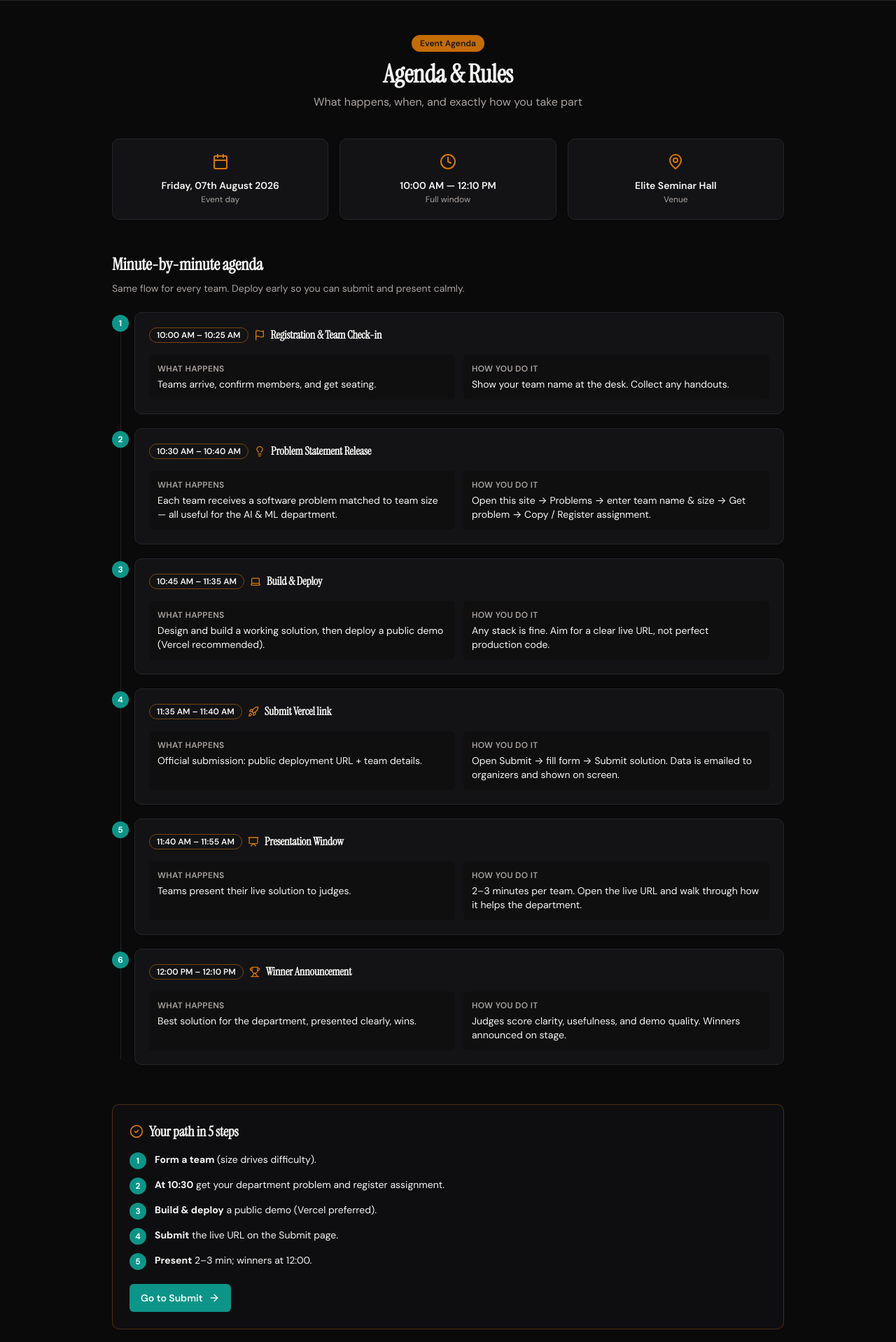
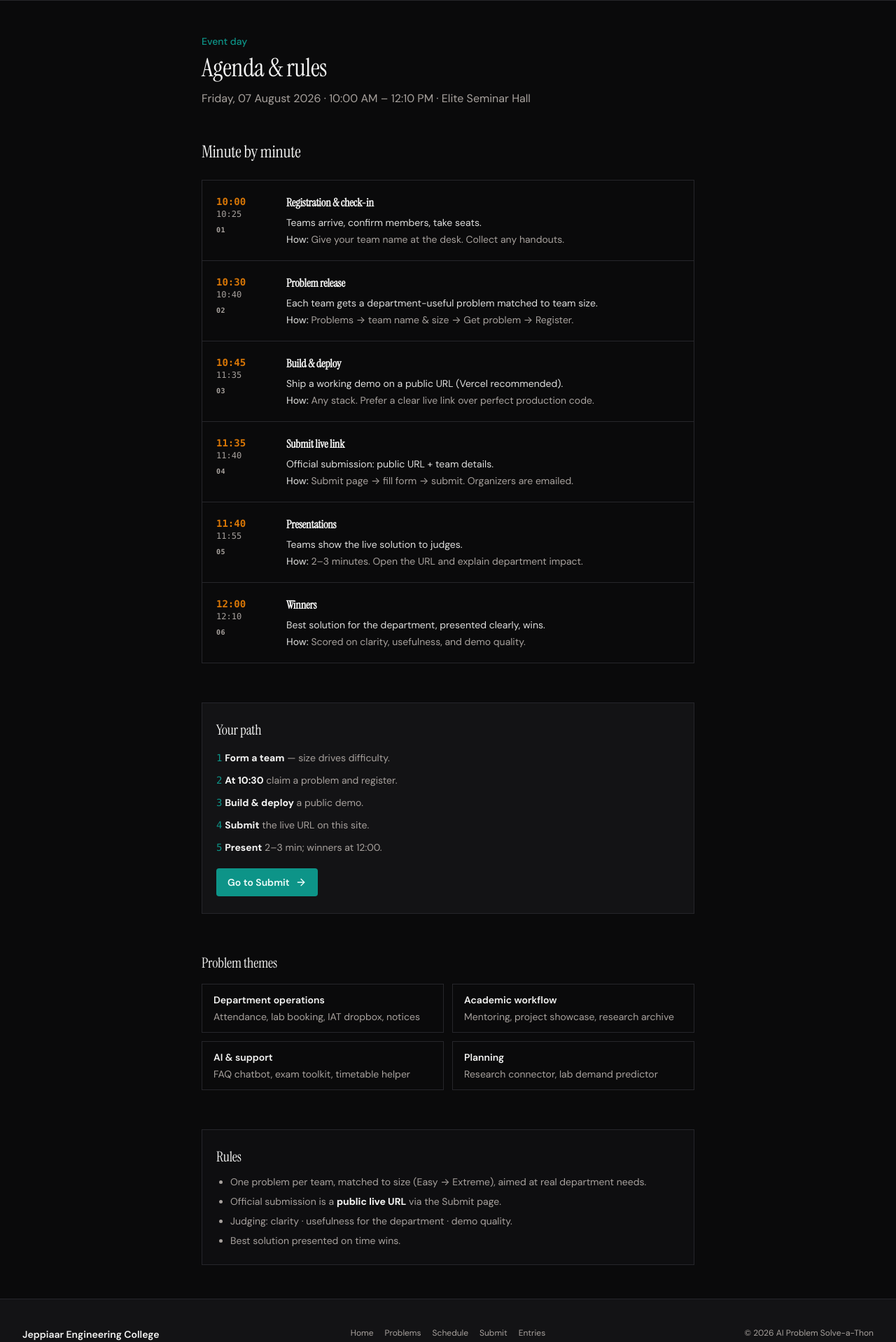
Before and after one commit to sairambn/AI-Competition, a React (Vite) app: page /schedule in a window 1280 px wide. Shown: the part 60-1978 px from the top of the page at 70% size. Built offline with nearby package versions, Linux system fonts and the light colour scheme.

Commit message:
Elite schedule page: editorial layout, no AI card grid or pill badges

```diff
--- a/src/pages/SchedulePage.tsx
+++ b/src/pages/SchedulePage.tsx
@@ -1,257 +1,172 @@
 import { Link } from "react-router-dom";
-import {
-  Calendar,
-  Clock,
-  MapPin,
-  Trophy,
-  Users,
-  Lightbulb,
-  Code,
-  Flag,
-  Laptop,
-  Presentation,
-  CheckCircle2,
-  Rocket,
-  ArrowRight,
-} from "lucide-react";
+import { ArrowRight } from "lucide-react";
 
 const agenda = [
   {
-    time: "10:00 AM",
-    end: "10:25 AM",
-    label: "Registration & Team Check-in",
-    what: "Teams arrive, confirm members, and get seating.",
-    how: "Show your team name at the desk. Collect any handouts.",
-    icon: Flag,
+    time: "10:00",
+    end: "10:25",
+    label: "Registration & check-in",
+    what: "Teams arrive, confirm members, take seats.",
+    how: "Give your team name at the desk. Collect any handouts.",
   },
   {
-    time: "10:30 AM",
-    end: "10:40 AM",
-    label: "Problem Statement Release",
-    what: "Each team receives a software problem matched to team size — all useful for the AI & ML department.",
-    how: "Open this site → Problems → enter team name & size → Get problem → Copy / Register assignment.",
-    icon: Lightbulb,
+    time: "10:30",
+    end: "10:40",
+    label: "Problem release",
+    what: "Each team gets a department-useful problem matched to team size.",
+    how: "Problems → team name & size → Get problem → Register.",
   },
   {
-    time: "10:45 AM",
-    end: "11:35 AM",
-    label: "Build & Deploy",
-    what: "Design and build a working solution, then deploy a public demo (Vercel recommended).",
-    how: "Any stack is fine. Aim for a clear live URL, not perfect production code.",
-    icon: Laptop,
+    time: "10:45",
+    end: "11:35",
+    label: "Build & deploy",
+    what: "Ship a working demo on a public URL (Vercel recommended).",
+    how: "Any stack. Prefer a clear live link over perfect production code.",
   },
   {
-    time: "11:35 AM",
-    end: "11:40 AM",
-    label: "Submit Vercel link",
-    what: "Official submission: public deployment URL + team details.",
-    how: "Open Submit → fill form → Submit solution. Data is emailed to organizers and shown on screen.",
-    icon: Rocket,
+    time: "11:35",
+    end: "11:40",
+    label: "Submit live link",
+    what: "Official submission: public URL + team details.",
+    how: "Submit page → fill form → submit. Organizers are emailed.",
   },
   {
-    time: "11:40 AM",
-    end: "11:55 AM",
-    label: "Presentation Window",
-    what: "Teams present their live solution to judges.",
-    how: "2–3 minutes per team. Open the live URL and walk through how it helps the department.",
-    icon: Presentation,
+    time: "11:40",
+    end: "11:55",
+    label: "Presentations",
+    what: "Teams show the live solution to judges.",
+    how: "2–3 minutes. Open the URL and explain department impact.",
   },
   {
-    time: "12:00 PM",
-    end: "12:10 PM",
-    label: "Winner Announcement",
+    time: "12:00",
+    end: "12:10",
+    label: "Winners",
     what: "Best solution for the department, presented clearly, wins.",
-    how: "Judges score clarity, usefulness, and demo quality. Winners announced on stage.",
-    icon: Trophy,
-  },
-];
-
-const categories = [
-  {
-    icon: Code,
-    label: "Department Operations",
-    examples: "Attendance, lab booking, IAT dropbox, notices",
-  },
-  {
-    icon: Users,
-    label: "Academic Workflow",
-    examples: "Mentoring, project showcase, research archive",
-  },
-  {
-    icon: Lightbulb,
-    label: "AI & Support",
-    examples: "FAQ chatbot, exam toolkit, timetable helper",
-  },
-  {
-    icon: Trophy,
-    label: "Planning & Collaboration",
-    examples: "Research connector, lab demand predictor",
+    how: "Scored on clarity, usefulness, and demo quality.",
   },
 ];
 
 export function SchedulePage() {
   return (
-    <div className="mx-auto max-w-5xl px-4 py-12 sm:px-6 lg:px-8">
-      <div className="mb-10 animate-fade-up text-center">
-        <span className="mb-3 inline-flex rounded-full bg-accent/90 px-3 py-1 text-xs font-semibold text-accent-foreground">
-          Event Agenda
-        </span>
-        <h1 className="text-3xl font-bold text-foreground sm:text-4xl">
-          Agenda & Rules
+    <div className="mx-auto max-w-3xl px-4 py-12 sm:px-6 lg:px-8">
+      <header className="mb-12 animate-fade-up">
+        <p className="text-sm font-medium text-primary">Event day</p>
+        <h1 className="mt-2 text-3xl text-foreground sm:text-4xl">
+          Agenda & rules
         </h1>
-        <p className="mt-2 text-muted-foreground">
-          What happens, when, and exactly how you take part
+        <p className="mt-3 text-muted-foreground">
+          Friday, 07 August 2026 · 10:00 AM – 12:10 PM · Elite Seminar Hall
         </p>
-      </div>
+      </header>
 
-      <div className="stagger mb-12 grid gap-4 sm:grid-cols-3">
-        {[
-          { icon: Calendar, text: "Friday, 07th August 2026", sub: "Event day" },
-          { icon: Clock, text: "10:00 AM — 12:10 PM", sub: "Full window" },
-          { icon: MapPin, text: "Elite Seminar Hall", sub: "Venue" },
-        ].map((item) => (
-          <div
-            key={item.text}
-            className="card-lift rounded-xl border border-border bg-card p-5 text-center shadow-sm"
-          >
-            <item.icon className="mx-auto h-6 w-6 text-gold" />
-            <p className="mt-3 text-sm font-semibold text-foreground">{item.text}</p>
-            <p className="mt-0.5 text-xs text-muted-foreground">{item.sub}</p>
-          </div>
-        ))}
-      </div>
+      <section className="mb-14">
+        <h2 className="mb-6 text-2xl text-foreground">Minute by minute</h2>
+        <ol className="divide-y divide-border border border-border">
+          {agenda.map((item, index) => (
+            <li key={item.time} className="grid gap-3 px-5 py-5 sm:grid-cols-[5.5rem_1fr]">
+              <div className="font-mono text-sm">
+                <p className="font-semibold text-accent">{item.time}</p>
+                <p className="text-xs text-muted-foreground">{item.end}</p>
+                <p className="mt-2 text-[10px] font-semibold uppercase tracking-wider text-muted-foreground">
+                  {String(index + 1).padStart(2, "0")}
+                </p>
+              </div>
+              <div>
+                <h3 className="text-base font-semibold text-foreground">
+                  {item.label}
+                </h3>
+                <p className="mt-1.5 text-sm text-foreground/90">{item.what}</p>
+                <p className="mt-1 text-sm text-muted-foreground">
+                  <span className="font-medium text-foreground/80">How: </span>
+                  {item.how}
+                </p>
+              </div>
+            </li>
+          ))}
+        </ol>
+      </section>
 
-      <div className="mb-14">
-        <h2 className="mb-2 text-2xl font-bold text-foreground">Minute-by-minute agenda</h2>
-        <p className="mb-6 text-sm text-muted-foreground">
-          Same flow for every team. Deploy early so you can submit and present calmly.
-        </p>
-        <div className="relative space-y-5 pl-8 before:absolute before:left-3 before:top-2 before:h-[calc(100%-1rem)] before:w-px before:bg-border">
-          {agenda.map((item, index) => (
-            <div key={item.time} className="relative">
-              <span className="absolute -left-8 top-1 flex h-6 w-6 items-center justify-center rounded-full bg-primary text-xs font-bold text-primary-foreground">
-                {index + 1}
-              </span>
-              <div className="card-lift rounded-xl border border-border bg-card p-5 shadow-sm">
-                <div className="flex flex-wrap items-center gap-2">
-                  <span className="rounded-full border border-gold/50 px-2.5 py-0.5 text-xs font-semibold text-foreground">
-                    {item.time} – {item.end}
-                  </span>
-                  <item.icon className="h-4 w-4 text-gold" />
-                  <h3 className="font-semibold text-foreground">{item.label}</h3>
-                </div>
-                <div className="mt-4 grid gap-3 sm:grid-cols-2">
-                  <div className="rounded-lg bg-parchment/80 p-3">
-                    <p className="text-xs font-semibold uppercase tracking-wide text-olive">
-                      What happens
-                    </p>
-                    <p className="mt-1 text-sm text-foreground">{item.what}</p>
-                  </div>
-                  <div className="rounded-lg bg-parchment/80 p-3">
-                    <p className="text-xs font-semibold uppercase tracking-wide text-olive">
-                      How you do it
-                    </p>
-                    <p className="mt-1 text-sm text-foreground">{item.how}</p>
-                  </div>
-                </div>
-              </div>
-            </div>
-          ))}
-        </div>
-      </div>
-
-      <div className="mb-14 rounded-xl border border-gold/30 bg-parchment p-6">
-        <h2 className="flex items-center gap-2 text-xl font-bold text-foreground">
-          <CheckCircle2 className="h-5 w-5 text-gold" />
-          Your path in 5 steps
-        </h2>
-        <ol className="mt-4 space-y-3 text-sm text-foreground">
-          <li className="flex gap-3">
-            <span className="flex h-6 w-6 shrink-0 items-center justify-center rounded-full bg-primary text-xs font-bold text-primary-foreground">
-              1
-            </span>
-            <span>
-              <strong>Form a team</strong> (size drives difficulty).
-            </span>
+      <section className="mb-14 border border-border bg-card px-5 py-6">
+        <h2 className="text-xl text-foreground">Your path</h2>
+        <ol className="mt-4 space-y-3 text-sm text-muted-foreground">
+          <li>
+            <span className="font-mono text-primary">1</span>{" "}
+            <strong className="text-foreground">Form a team</strong> — size drives
+            difficulty.
           </li>
-          <li className="flex gap-3">
-            <span className="flex h-6 w-6 shrink-0 items-center justify-center rounded-full bg-primary text-xs font-bold text-primary-foreground">
-              2
-            </span>
-            <span>
-              <strong>At 10:30</strong> get your department problem and register assignment.
-            </span>
+          <li>
+            <span className="font-mono text-primary">2</span>{" "}
+            <strong className="text-foreground">At 10:30</strong> claim a problem and
+            register.
           </li>
-          <li className="flex gap-3">
-            <span className="flex h-6 w-6 shrink-0 items-center justify-center rounded-full bg-primary text-xs font-bold text-primary-foreground">
-              3
-            </span>
-            <span>
-              <strong>Build & deploy</strong> a public demo (Vercel preferred).
-            </span>
+          <li>
+            <span className="font-mono text-primary">3</span>{" "}
+            <strong className="text-foreground">Build & deploy</strong> a public demo.
           </li>
-          <li className="flex gap-3">
-            <span className="flex h-6 w-6 shrink-0 items-center justify-center rounded-full bg-primary text-xs font-bold text-primary-foreground">
-              4
-            </span>
-            <span>
-              <strong>Submit</strong> the live URL on the Submit page.
-            </span>
+          <li>
+            <span className="font-mono text-primary">4</span>{" "}
+            <strong className="text-foreground">Submit</strong> the live URL on this
+            site.
           </li>
-          <li className="flex gap-3">
-            <span className="flex h-6 w-6 shrink-0 items-center justify-center rounded-full bg-primary text-xs font-bold text-primary-foreground">
-              5
-            </span>
-            <span>
-              <strong>Present</strong> 2–3 min; winners at 12:00.
-            </span>
+          <li>
+            <span className="font-mono text-primary">5</span>{" "}
+            <strong className="text-foreground">Present</strong> 2–3 min; winners at
+            12:00.
           </li>
         </ol>
         <Link
           to="/submit"
-          className="btn-shine mt-5 inline-flex items-center gap-2 rounded-lg bg-primary px-4 py-2.5 text-sm font-semibold text-primary-foreground hover:bg-primary/90"
+          className="mt-5 inline-flex items-center gap-2 rounded-md bg-primary px-4 py-2.5 text-sm font-semibold text-primary-foreground hover:opacity-90"
         >
           Go to Submit <ArrowRight className="h-4 w-4" />
         </Link>
-      </div>
+      </section>
 
-      <div>
-        <h2 className="mb-6 text-2xl font-bold text-foreground">Problem categories</h2>
-        <div className="stagger grid gap-5 sm:grid-cols-2">
-          {categories.map((category) => (
-            <div
-              key={category.label}
-              className="card-lift rounded-xl border border-border bg-card p-5 shadow-sm"
-            >
-              <div className="flex items-center gap-3">
-                <div className="flex h-10 w-10 items-center justify-center rounded-full bg-accent text-accent-foreground">
-                  <category.icon className="h-5 w-5" />
-                </div>
-                <h3 className="text-lg font-semibold text-foreground">
-                  {category.label}
-                </h3>
-              </div>
-              <p className="mt-3 text-sm text-muted-foreground">{category.examples}</p>
-            </div>
-          ))}
-        </div>
-      </div>
+      <section className="mb-14">
+        <h2 className="mb-4 text-xl text-foreground">Problem themes</h2>
+        <ul className="grid gap-3 text-sm sm:grid-cols-2">
+          <li className="border border-border px-4 py-3">
+            <p className="font-semibold text-foreground">Department operations</p>
+            <p className="mt-1 text-muted-foreground">
+              Attendance, lab booking, IAT dropbox, notices
+            </p>
+          </li>
+          <li className="border border-border px-4 py-3">
+            <p className="font-semibold text-foreground">Academic workflow</p>
+            <p className="mt-1 text-muted-foreground">
+              Mentoring, project showcase, research archive
+            </p>
+          </li>
+          <li className="border border-border px-4 py-3">
+            <p className="font-semibold text-foreground">AI & support</p>
+            <p className="mt-1 text-muted-foreground">
+              FAQ chatbot, exam toolkit, timetable helper
+            </p>
+          </li>
+          <li className="border border-border px-4 py-3">
+            <p className="font-semibold text-foreground">Planning</p>
+            <p className="mt-1 text-muted-foreground">
+              Research connector, lab demand predictor
+            </p>
+          </li>
+        </ul>
+      </section>
 
-      <div className="mt-12 rounded-xl border border-border bg-parchment p-6">
-        <h2 className="text-xl font-bold text-foreground">Rules</h2>
-        <ul className="mt-4 list-disc space-y-2 pl-5 text-sm text-muted-foreground">
+      <section className="border border-border bg-parchment px-5 py-6">
+        <h2 className="text-xl text-foreground">Rules</h2>
+        <ul className="mt-3 list-disc space-y-2 pl-5 text-sm text-muted-foreground">
           <li>
-            One problem per team, matched to team size (Easy → Extreme), all aimed at
-            real department needs.
+            One problem per team, matched to size (Easy → Extreme), aimed at real
+            department needs.
           </li>
           <li>
-            Official submission is a <strong>public live URL</strong> via the Submit
-            page (Vercel recommended).
+            Official submission is a <strong className="text-foreground">public live URL</strong>{" "}
+            via the Submit page.
           </li>
           <li>Judging: clarity · usefulness for the department · demo quality.</li>
           <li>Best solution presented on time wins.</li>
         </ul>
-      </div>
+      </section>
     </div>
   );
 }
```
